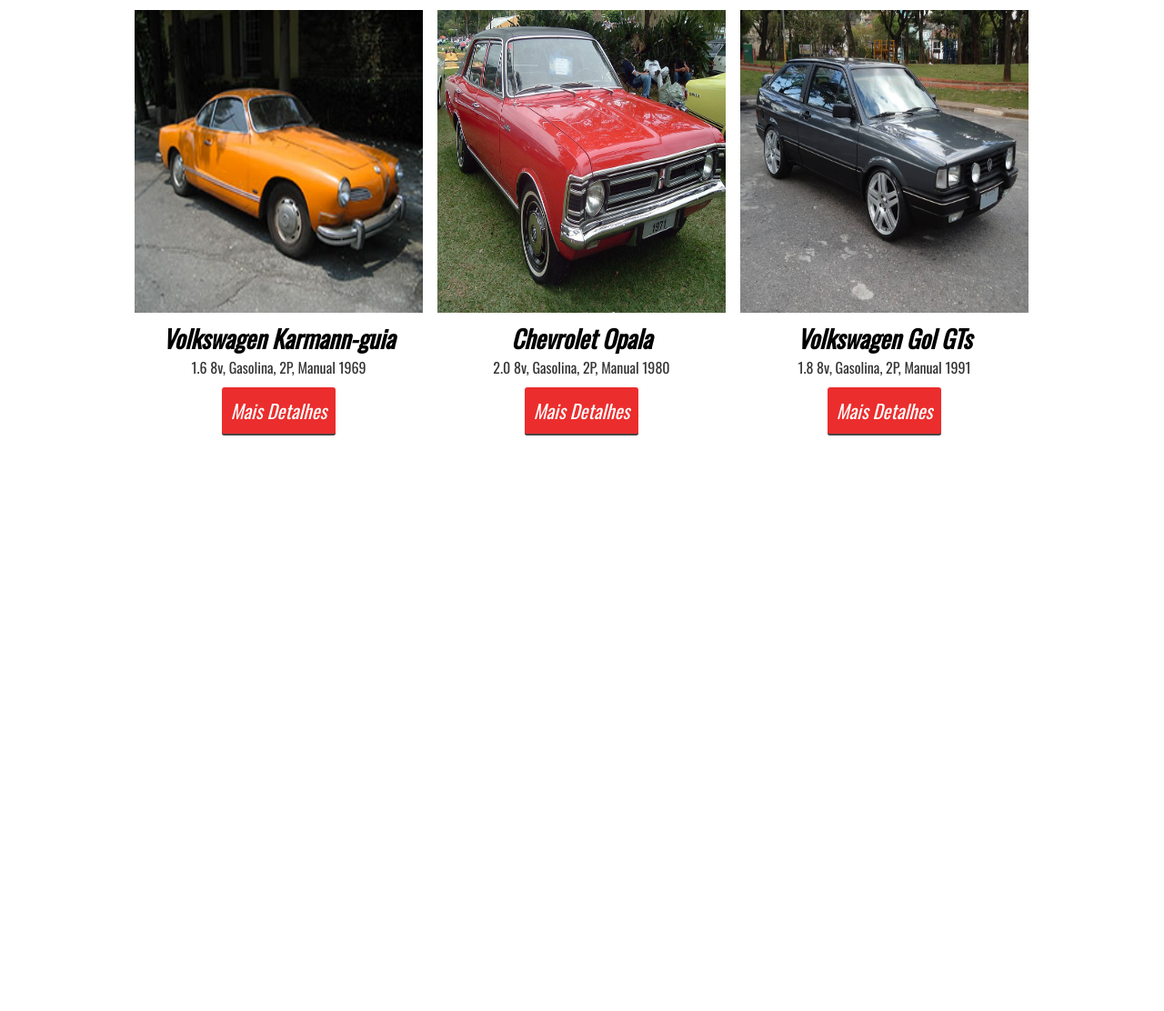
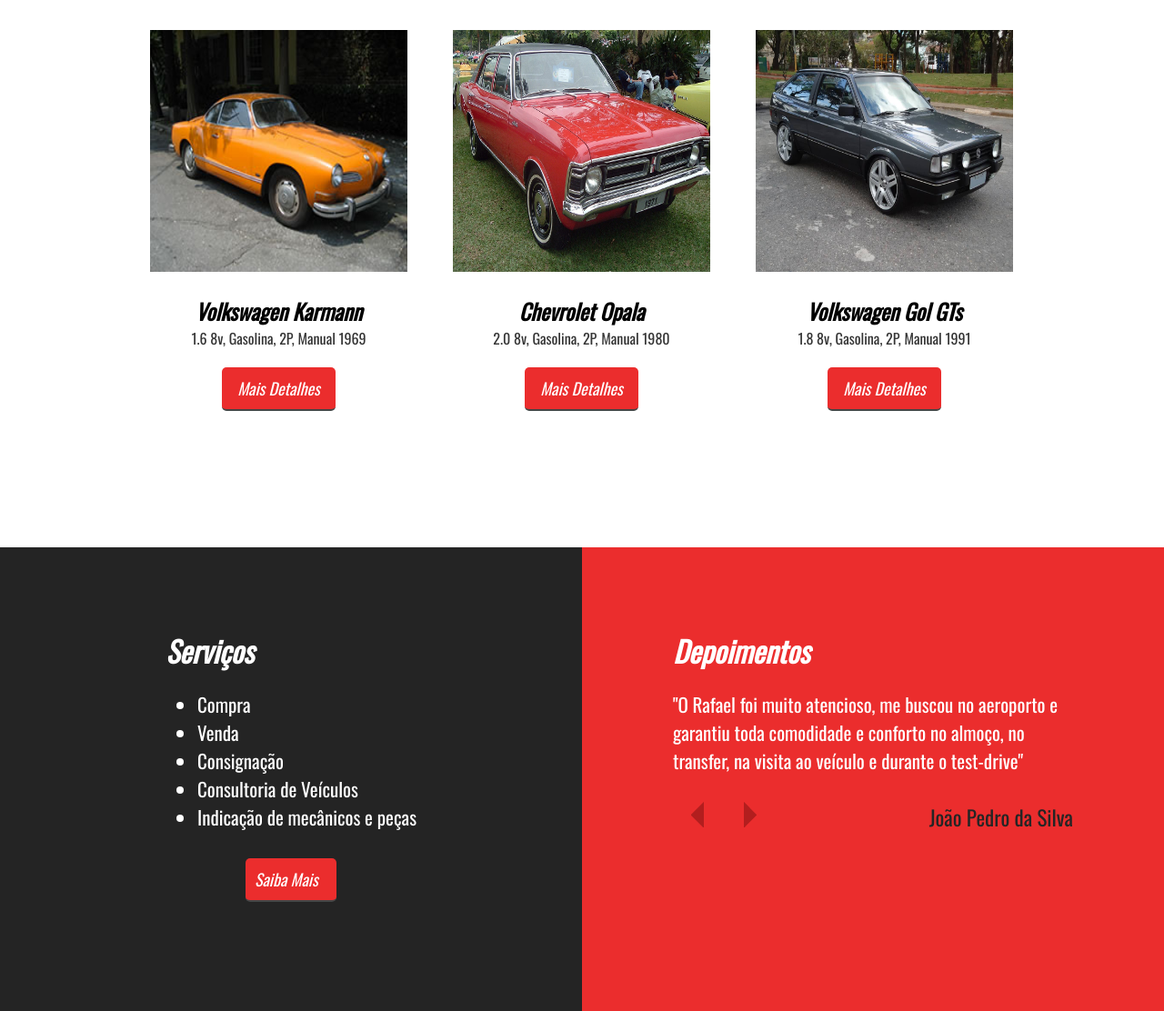
Before and after one commit to cidral-douglas/Project-Site-CarResale, a plain HTML site: page index.html in a window 1280 px wide. Shown: the part 897-2009 px from the top of the page at 91% size. Before the commit the page ends 1474 px from the top, so only its background shows below. Drawn offline with nearby package versions, Linux system fonts and the light colour scheme.

Commit message:
Adding the 'Descricao' Section

```diff
--- a/index.html
+++ b/index.html
@@ -63,7 +63,7 @@
 
     <!---------------------------SECTION DESTAQUE----------------------------------->
     <section class="veiculos-destaque">
-        <h2> <span class="line">---------------------------------</span>   VEÍCULOS EM DESTAQUE   <span class="line">---------------------------------</span></h2>
+        <h2> <span class="line">--------------------------------------</span>   VEÍCULOS EM DESTAQUE   <span class="line">--------------------------------------</span></h2>
 
         <div class="container">
 
@@ -71,9 +71,9 @@
             <div class="vitrine-destaque">
                 <div style="background-image: url('./images/carro1.jpg');" class="carro-img"></div>
                 <div class="info-carro">
-                    <h2> Volkswagen Karmann-guia</h2>
+                    <h2> Volkswagen Karmann</h2>
                     <p> 1.6 8v, Gasolina, 2P, Manual 1969 </p>
-                    <a href=""> Mais Detalhes</a>
+                    <a class="btn1" href=""> Mais Detalhes</a>
                 </div> <!--info-carro-->
             </div> <!--vitrine-destaque-->
             <!---------------------------------------->
@@ -84,7 +84,7 @@
                 <div class="info-carro">
                     <h2> Chevrolet Opala</h2>
                     <p> 2.0 8v, Gasolina, 2P, Manual 1980 </p>
-                    <a href=""> Mais Detalhes</a>
+                    <a  class="btn1" href=""> Mais Detalhes</a>
                 </div> <!--info-carro-->
             </div> <!--vitrine-destaque-->
             <!---------------------------------------->
@@ -95,7 +95,7 @@
                 <div class="info-carro">
                     <h2> Volkswagen Gol GTs</h2>
                     <p> 1.8 8v, Gasolina, 2P, Manual 1991 </p>
-                    <div> <a href=""> Mais Detalhes</a> </div>
+                    <a  class="btn1" href=""> Mais Detalhes</a>
                 </div> <!--info-carro-->
             </div> <!--vitrine-destaque-->
             <!---------------------------------------->
@@ -104,6 +104,43 @@
         </div> <!--container-->
 
     </section>
+    <!--------------------------------------------------------------------------->
+
+    <!---------------------------SECTION DESCRICAO----------------------------------->
+    <section class="servicos-descricao">
+        <div class="half1">
+            <div class="half1-wrapper">
+                <h2> Serviços </h2>
+                <ul>
+                    <li> Compra </li>
+                    <li> Venda </li>
+                    <li> Consignação </li>
+                    <li> Consultoria de Veículos </li>
+                    <li> Indicação de mecânicos e peças </li>
+                </ul>
+                <a class="btn1" hre=""> Saiba Mais</a>
+            </div> <!--half1-wrapper-->
+        </div> <!--half1-->
+
+        <div class="half2">
+            <h2> Depoimentos </h2>
+            <div class="depoimento-single">
+                <p> "O Rafael foi muito atencioso, me buscou no aeroporto e
+                    garantiu toda comodidade e conforto no almoço, no transfer,
+                    na visita ao veículo e durante o test-drive" </p>
+                    <div class="navigation">
+                        <div class="arrows">
+                            <img src="images/arrow-left.png">
+                            <img src="images/arrow-right.png">
+                        </div> <!--arrows-->
+                        <div class="nome-depoimento"> João Pedro da Silva</div>
+                    </div> <!--navigation-->
+
+            </div> <!--depoimento-single-->
+        </div> <!--half2-->
+
+        <div class="clear"></div>
+    </section>
 
 </body>
 </html>
--- a/styles/style.css
+++ b/styles/style.css
@@ -156,13 +156,13 @@ section.veiculos-destaque{
 
 section.veiculos-destaque h2{
     text-align: center;
-    font-size: 27px;
+    font-size: 30px;
     font-style: italic;
 }
 
 section.veiculos-destaque .line{
     letter-spacing: -2px;
-    margin: 0px 15px;
+    margin: 0px 20px;
 }
 
 section.veiculos-destaque .container{
@@ -178,37 +178,127 @@ section.veiculos-destaque .container{
 
 .vitrine-destaque .carro-img{
     width: 100%;
-    padding-top: 100%;
-    border: 8px solid white;
+    padding-top: 80%;
+    border: 25px solid white;
     background-size: 100% 100%;
 }
 
-.vitrine-destaque h2{
-    font-size: 21px;
+.vitrine-destaque .info-carro h2{
+    font-size: 24px;
     font-style: italic;
 }
 
-.vitrine-destaque p{
+.vitrine-destaque .info-carro p{
     font-size: 16px;
     color: #353535;
 }
 
-.vitrine-destaque a{
-    font-size: 21px;
+.vitrine-destaque .info-carro a{
+    width: 125px;
+    margin: 20px auto;
+}
+
+.btn1{
+    display: block;
+    font-size: 18px;
     font-style: italic;
     text-decoration: none;
     color: white;
     background-color: #EB2D2D;
-    position: relative;
-    top: 20px;
     padding: 10px;
     border-bottom: 2px solid rgb(70,70,70);
-    border-radius: 3px;
+    border-radius: 5px;
 }
 
 .vitrine-destaque a:hover{
     background-color: #da2a2a;
 }
+
+/*********************************************************************/
+
+/*****************************SECTION DESCRICAO***********************/
+
+section.servicos-descricao{
+    display: flex;
+}
+
+.half1{
+    text-align: center;
+    width: 50%;
+    padding: 90px 0;
+    background-color: #242424;
+    color: white;
+}
+
+.half1-wrapper{
+    display: inline-block;
+    text-align: left;
+}
+
+.half1-wrapper h2{
+    font-size: 32px;
+    font-style: italic;
+    font-weight: bold;
+}
+
+.half1-wrapper ul{
+    margin-top: 20px;
+}
+
+.half1-wrapper ul li{
+    margin-left: 35px;
+    font-size: 21px;
+}
+
+.half1-wrapper a{
+    width: 100px;
+    margin: 30px auto;
+}
+
+.half2{
+    width: 50%;
+    padding: 90px 100px;
+    background-color: #EB2D2D;
+    color: white;
+}
+
+.half2 h2{
+    font-size: 32px;
+    font-style: italic;
+    font-weight: bold;
+}
+
+.half2 .depoimento-single{
+    margin-top: 20px;
+}
+
+.half2 .depoimento-single p{
+    font-size: 21px;
+
+}
+
+.navigation{
+    float: left;
+    margin-top: 30px;
+    width: 100%;
+    max-width: 700px;
+}
+
+.arrows{
+    float: left;
+}
+
+.navigation img{
+    cursor: pointer;
+    margin: 0 20px;
+}
+
+.nome-depoimento{
+    float: right;
+    color: #252525;
+    font-size: 23px;
+}
+
 
 /*********************************************************************/
 
@@ -237,6 +327,10 @@ section.veiculos-destaque .container{
 
     header nav.mobile{
         display: block;
+    }
+
+    section.veiculos-destaque .line{
+        letter-spacing: -5px;
     }
 
 
@@ -272,4 +366,42 @@ section.veiculos-destaque .container{
         left: -52px;
     }
 
+    section.veiculos-destaque .line{
+        letter-spacing: -7px;
+    }
+
+    section.servicos-descricao{
+        flex-direction: column;
+    }
+
+    .half1, .half2{
+        width: 100%;
+    }
+
 }
+
+@media screen and (max-width: 600px){
+
+    section.veiculos-destaque h2{
+        font-size: 28px;
+    }
+
+    section.veiculos-destaque .line{
+        display: none;
+    }
+
+    section.veiculos-destaque .container{
+        text-align: center;
+    }
+
+    .vitrine-destaque{
+        display: inline-block;
+        float:none;
+        width: 80%;
+        margin-top: 20px;
+    }
+
+    .vitrine-destaque a{
+        display: inline-block;
+    }
+}
```
